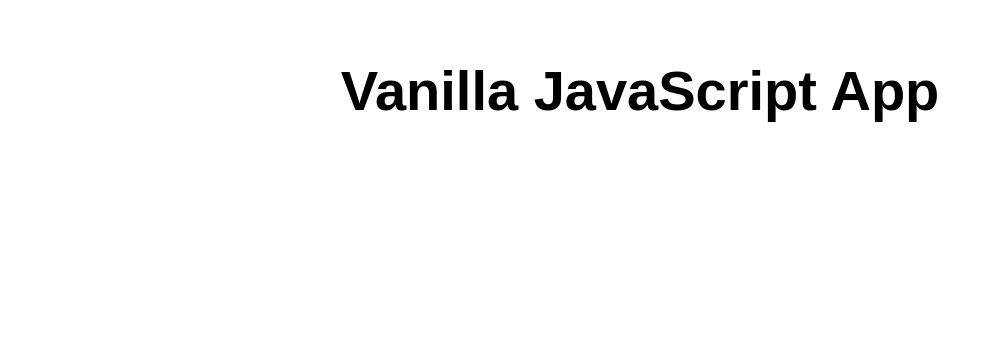
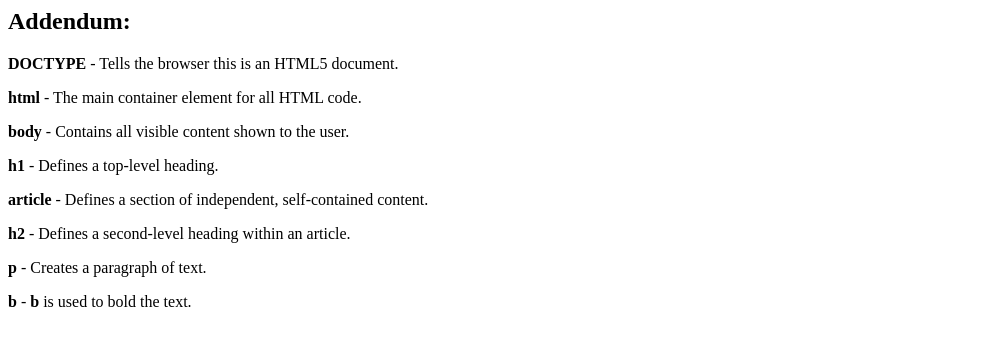
Before and after one commit to Anurag070599/Addendum, a website: page src/index.html in a window 1280 px wide. Shown: the whole page, without its empty margins (0-992 px from the left). Drawn offline with Linux system fonts and the light colour scheme.

Commit message:
Update index.html

```diff
--- a/src/index.html
+++ b/src/index.html
@@ -1,17 +1,10 @@
-<!DOCTYPE html>
-<html lang="en">
+<h2>Addendum:</h2>
 
-<head>
-  <meta charset="UTF-8">
-  <meta name="viewport" content="width=device-width, initial-scale=1.0">
-  <link rel="stylesheet" href="styles.css">
-  <title>Vanilla JavaScript App</title>
-</head>
-
-<body>
-  <main>
-    <h1>Vanilla JavaScript App</h1>
-  </main>
-</body>
-
-</html>
+    <p><b>DOCTYPE</b> - Tells the browser this is an HTML5 document.</p>
+    <p><b>html</b> - The main container element for all HTML code.</p>
+    <p><b>body</b> - Contains all visible content shown to the user.</p>
+    <p><b>h1</b> - Defines a top-level heading.</p>
+    <p><b>article</b> - Defines a section of independent, self-contained content.</p>
+    <p><b>h2</b> - Defines a second-level heading within an article.</p>
+    <p><b>p</b> - Creates a paragraph of text.</p>
+    <p><b>b</b> - <b>b</b> is used to bold the text.</p>
```
